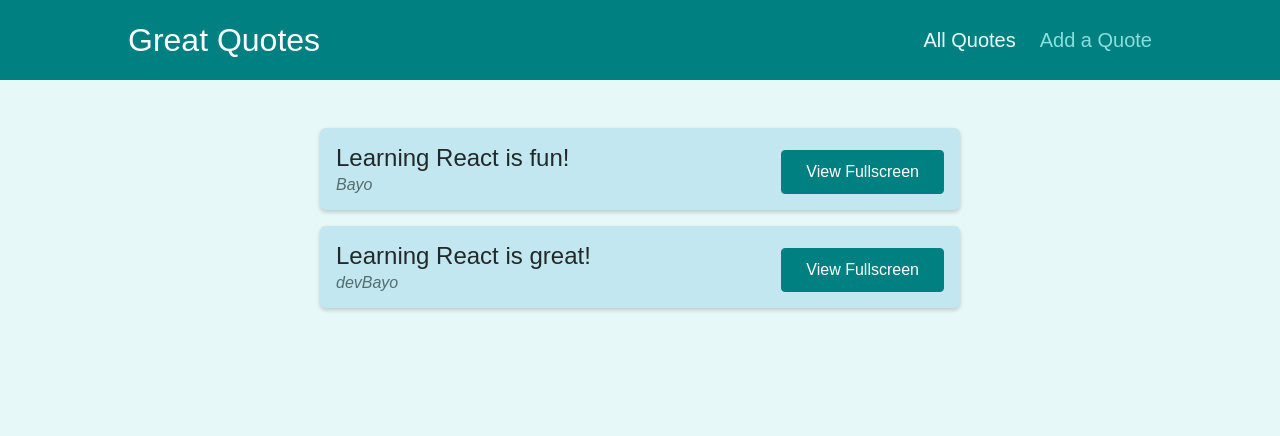
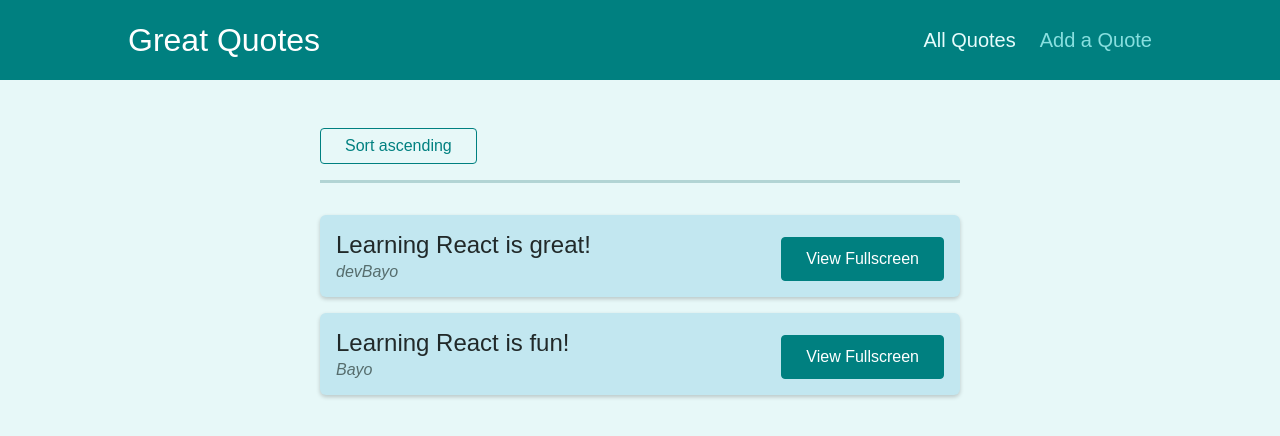
Before and after one commit to devBayo/react-complete-guide, a React (Create React App) app: page /quotes in a window 1280 px wide. Shown: the top 436 px of the page. Built offline with nearby package versions, Linux system fonts and the light colour scheme.

Commit message:
working with query parameter

```diff
--- a/src/components/quotes/QuoteList.jsx
+++ b/src/components/quotes/QuoteList.jsx
@@ -1,13 +1,41 @@
 import { Fragment } from 'react';
+import { useLocation, useHistory } from 'react-router-dom';
 
 import QuoteItem from './QuoteItem';
 import classes from './QuoteList.module.css';
 
-const QuoteList = (props) => {
+const sortQuotes = (quotes, ascending) => {
+  return quotes.sort((quoteA, quoteB) => {
+    if (ascending) {
+      return quoteA.id > quoteB.id ? 1 : -1;
+    } else {
+      return quoteB.id > quoteA.id ? 1 : -1;
+    }
+  });
+};
+
+const QuoteList = props => {
+  const history = useHistory();
+  const location = useLocation();
+
+  const queryParams = new URLSearchParams(location.search);
+  const isSortingAscending = queryParams.get('sort') === 'asc';
+
+  const sortedQuotes = sortQuotes(props.quotes, isSortingAscending);
+
+  const changeSortingHandler = () => {
+    history.push(`/quotes?sort=${isSortingAscending ? 'desc' : 'asc'}`);
+  };
+
   return (
     <Fragment>
+      <div className={classes.sorting}>
+        <button onClick={changeSortingHandler}>
+          Sort {isSortingAscending ? 'descending' : 'ascending'}
+        </button>
+      </div>
       <ul className={classes.list}>
-        {props.quotes.map((quote) => (
+        {sortedQuotes.map(quote => (
           <QuoteItem
             key={quote.id}
             id={quote.id}
```
